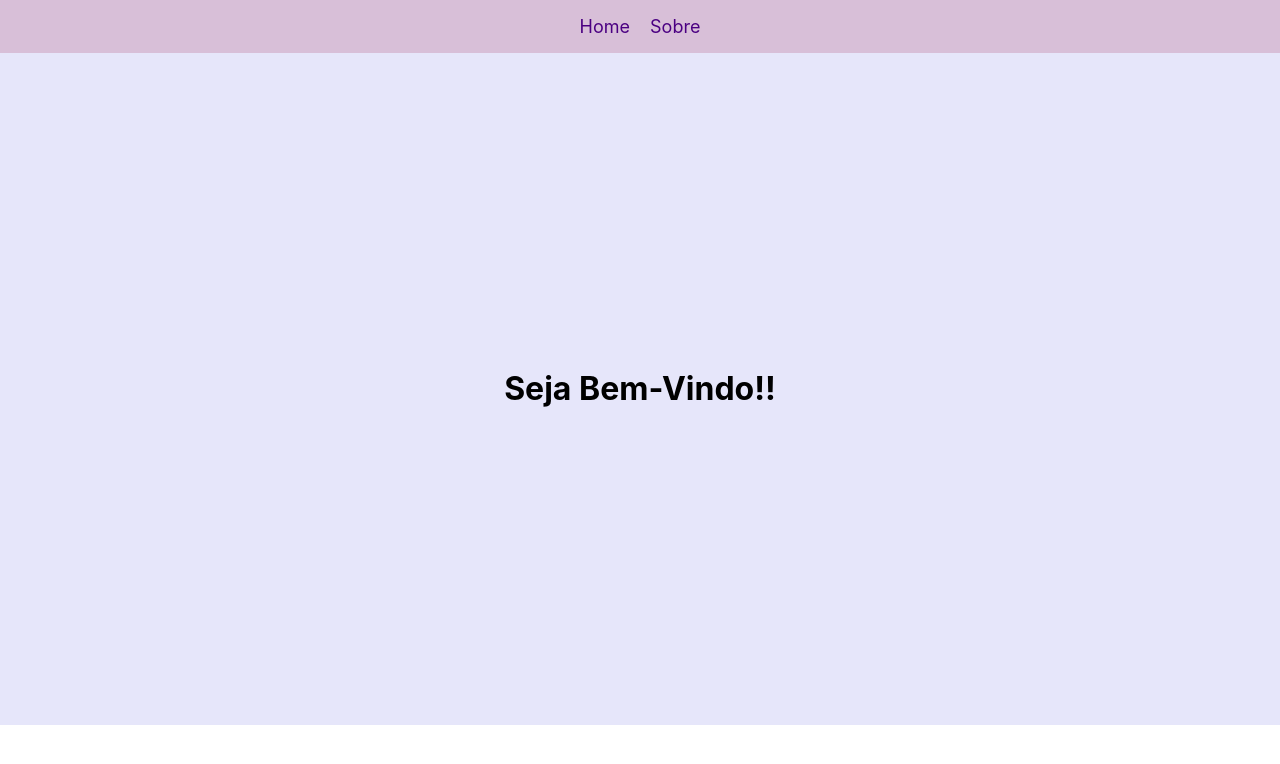
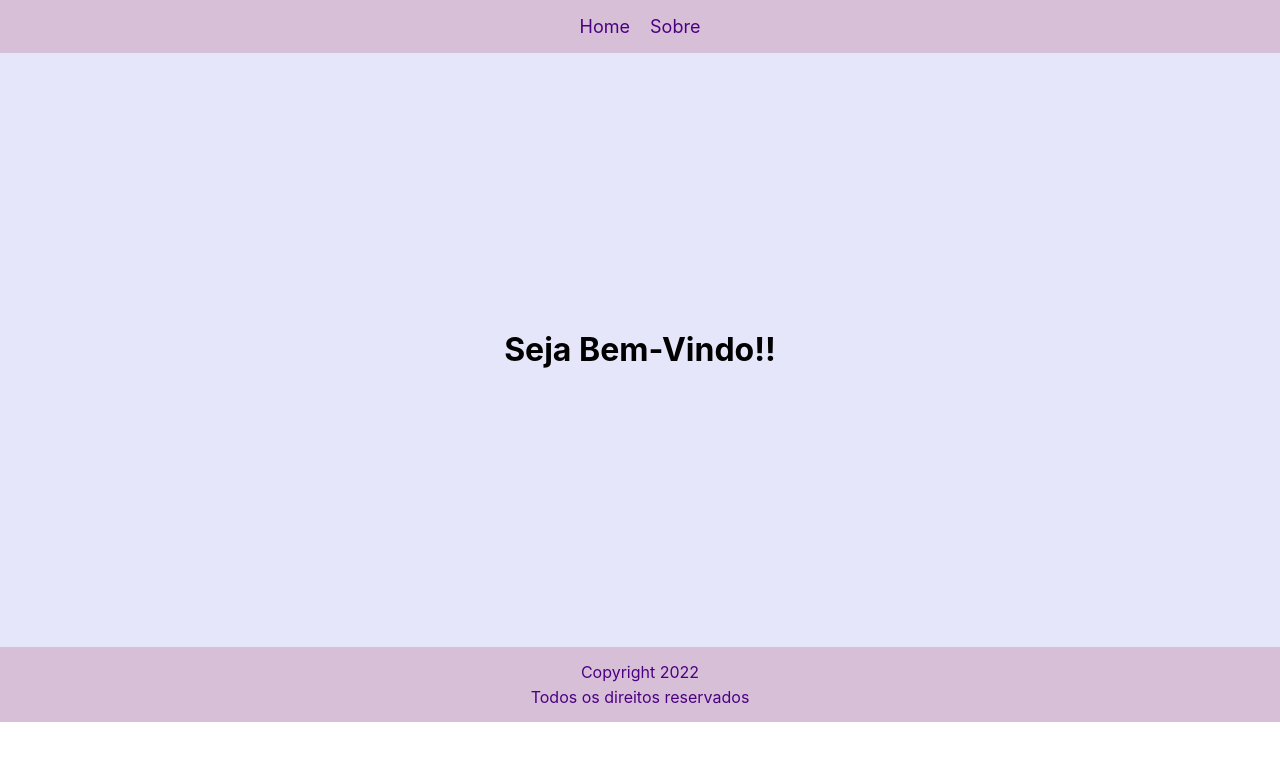
Before and after one commit to MarianaSiano/desafio-react-code, a React (Create React App) app: page / in a window 1280 px wide. Shown: the top 764 px of the page. Built offline with nearby package versions, Linux system fonts and the light colour scheme.

Commit message:
Footer feito

```diff
--- a/src/components/layouts/Contents.css
+++ b/src/components/layouts/Contents.css
@@ -1,5 +1,5 @@
 .Contents {
     display: block;
     background-color: #E6E6FA;
-    padding: 295px;
+    padding: 256px;
 }
--- /dev/null
+++ b/src/components/layouts/Footer.css
@@ -0,0 +1,9 @@
+.Footer {
+    background-color: #D8BFD8;
+    padding: 10px;
+}
+
+.Footer p {
+    color: #4B0082;
+    margin: 5px;
+}
--- /dev/null
+++ b/src/components/layouts/Footer.jsx
@@ -0,0 +1,14 @@
+//Importe CSS
+import './Footer.css';
+
+//Importe React
+import React from 'react';
+
+const Footer = props => (
+    <aside className='Footer'>
+        <p>Copyright 2022</p>
+        <p>Todos os direitos reservados</p>
+    </aside>
+)
+
+export default Footer
--- a/src/views/App.jsx
+++ b/src/views/App.jsx
@@ -4,12 +4,14 @@ import { BrowserRouter as Router } from 'react-router-dom';
 
 import Navbar from '../components/layouts/Navbar';
 import Contents from '../components/layouts/Contents';
+import Footer from '../components/layouts/Footer';
 
 const App = props => (
   <div className='App'>
     <Router>
       <Navbar />
       <Contents />
+      <Footer />
     </Router>
   </div>
 )
```
